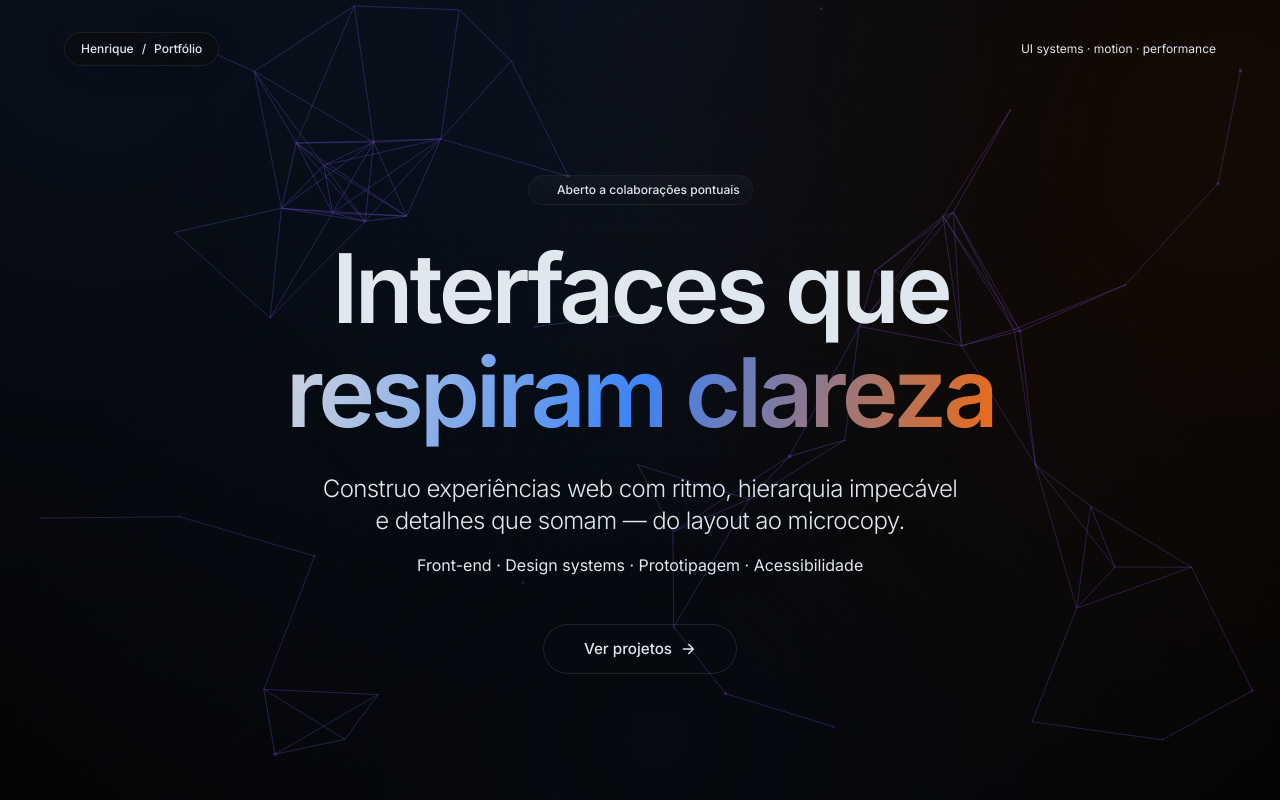
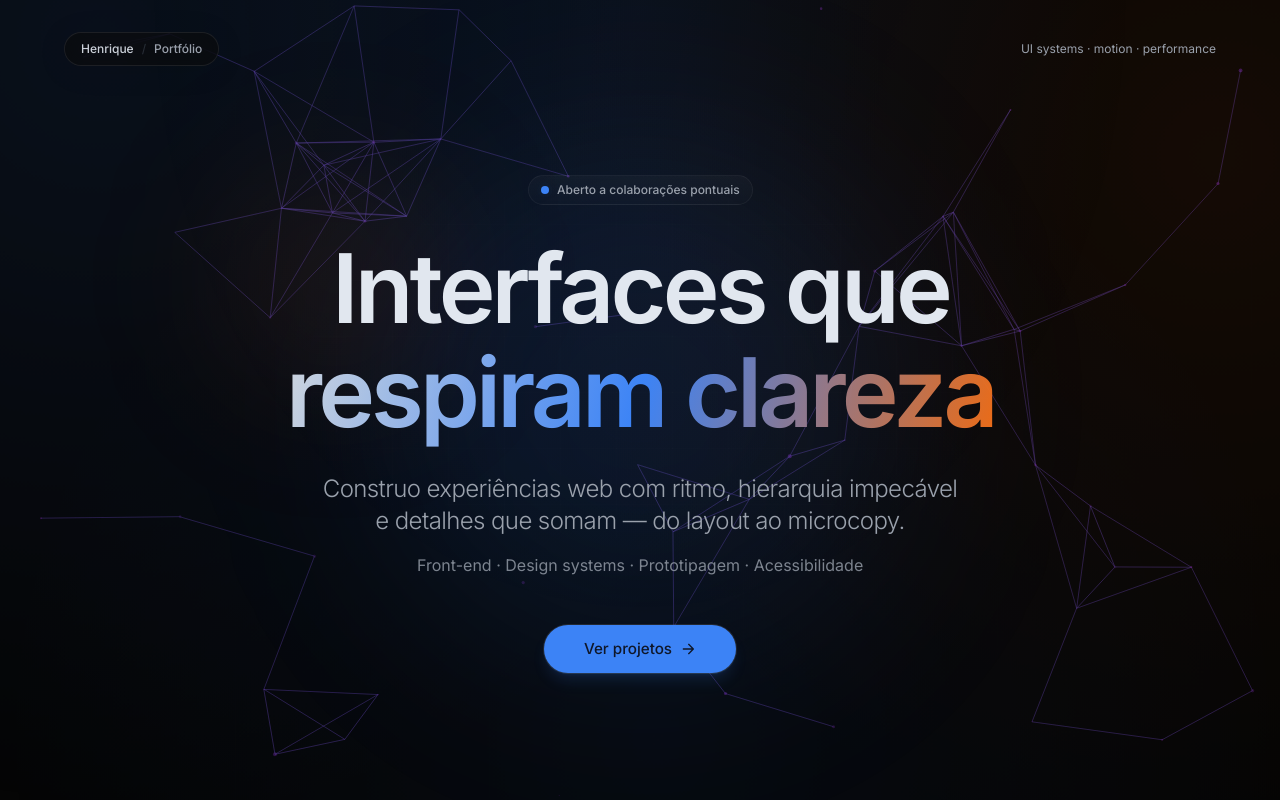
Before and after one commit to henriquerodrigues13/Projeto_portifolio, a React (Vite) app: page / in a window 1280 px wide. Built offline with nearby package versions, Linux system fonts and the light colour scheme; the HTML template or start-up script is replaced by a standard one.

Commit message:
sytle: mudando a cor da tela de carregamento

```diff
--- a/src/App.jsx
+++ b/src/App.jsx
@@ -1,14 +1,19 @@
+import { useState } from "react";
 import { Route, Routes } from "react-router-dom";
 import Home from "./pages/Home.jsx";
 import Preloader from "./components/ui/Preloader.jsx";
 
 export default function App() {
+  const [isLoaded, setIsLoaded] = useState(false);
+
   return (
     <>
-      <Preloader />
-      <Routes>
-        <Route path="/" element={<Home />} />
-      </Routes>
+      <Preloader onReady={() => setIsLoaded(true)} />
+      <div className={isLoaded ? "app-loaded" : "app-loading"}>
+        <Routes>
+          <Route path="/" element={<Home />} />
+        </Routes>
+      </div>
     </>
   );
 }
--- a/src/components/ui/Preloader.jsx
+++ b/src/components/ui/Preloader.jsx
@@ -1,7 +1,7 @@
 import React, { useEffect, useRef, useState } from "react";
 import gsap from "gsap";
 
-export default function Preloader() {
+export default function Preloader({ onReady }) {
   const [isComplete, setIsComplete] = useState(false);
   const preloaderRef = useRef(null);
   const percentRef = useRef(null);
@@ -51,6 +51,9 @@ export default function Preloader() {
         yPercent: -100,
         duration: 0.8,
         ease: "power4.inOut",
+        onStart: () => {
+          if (onReady) onReady();
+        },
         onComplete: () => setIsComplete(true),
       });
 
@@ -65,7 +68,7 @@ export default function Preloader() {
   return (
     <div
       ref={preloaderRef}
-      className="fixed inset-0 z-[9999] bg-background flex items-center justify-center flex-col"
+      className="fixed inset-0 z-[9999] bg-[#050A15] flex items-center justify-center flex-col"
     >
       <div className="overflow-hidden mb-6">
         <h1
@@ -81,9 +84,9 @@ export default function Preloader() {
           className="absolute top-0 left-0 h-full bg-primary origin-left scale-x-0 shadow-[0_0_12px_hsl(var(--primary))]"
         ></div>
       </div>
-      <div className="mt-6 flex justify-between w-64 font-['Fira_Code',monospace] text-xs text-primary/50 tracking-widest uppercase">
+      <div className="mt-6 flex justify-between w-64 font-['Fira_Code',monospace] text-xs text-primary/70 tracking-widest uppercase">
         <span>SYS.MEM</span>
-        <span className="text-secondary" ref={percentRef}>
+        <span className="text-secondary font-bold" ref={percentRef}>
           0%
         </span>
       </div>
--- a/src/index.css
+++ b/src/index.css
@@ -1,4 +1,5 @@
 @import "tailwindcss";
+@config "../tailwind.config.js";
 
 @layer base {
   :root {
@@ -143,7 +144,11 @@
     pointer-events: none;
   }
 
-  .hero-enter {
+  .app-loading .hero-enter {
+    opacity: 0;
+  }
+
+  .app-loaded .hero-enter {
     opacity: 0;
     transform: translateY(26px) scale(0.985);
     animation: hero-rise 0.88s cubic-bezier(0.16, 1, 0.3, 1) forwards;
```
